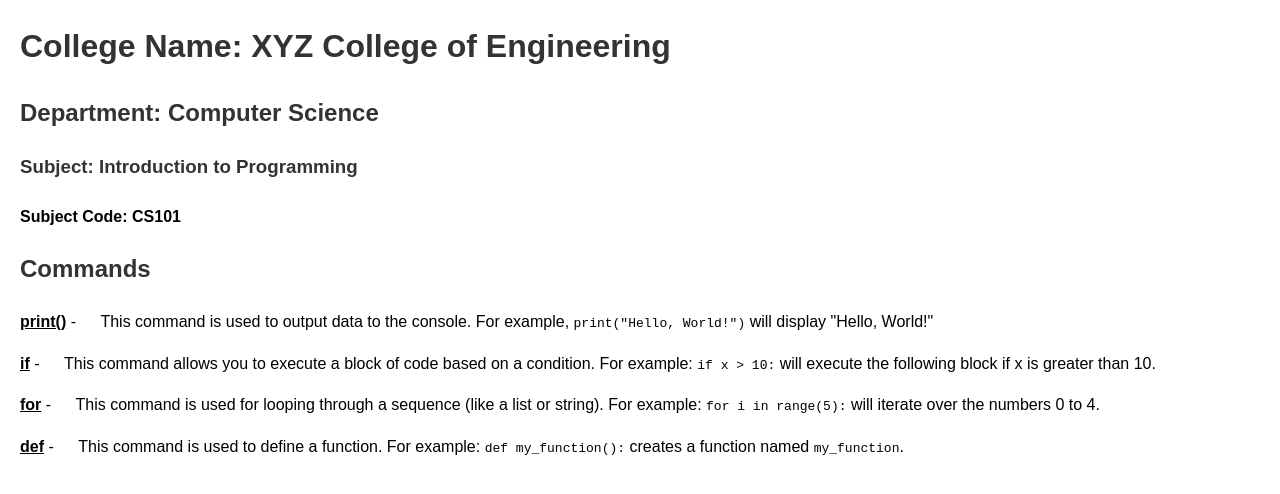
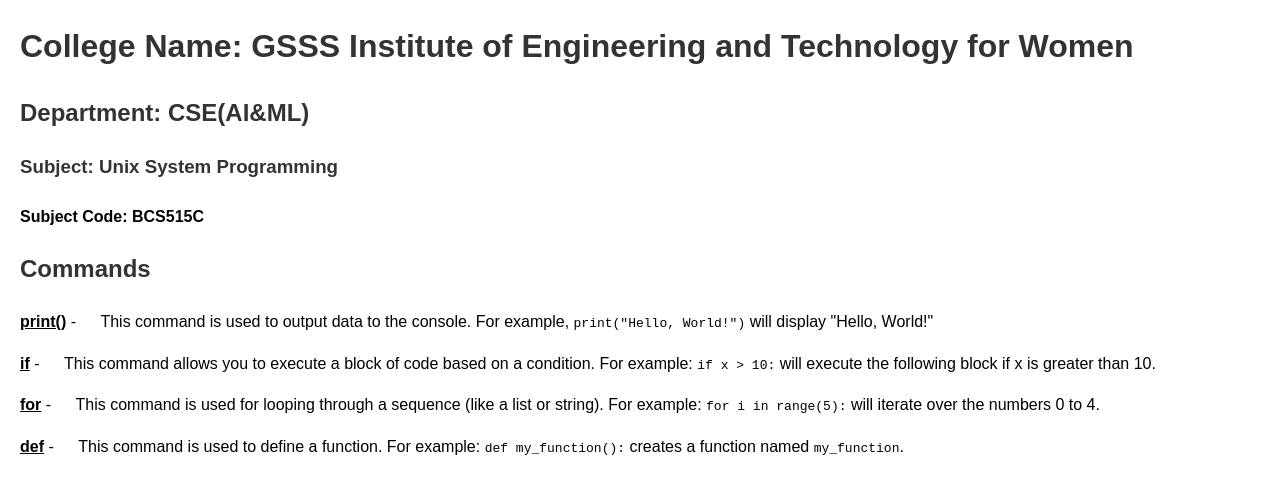
Before and after one commit to harshitha2024-19/webpage, a plain HTML site: page index.html in a window 1280 px wide. Drawn offline with Linux system fonts and the light colour scheme.

Commit message:
Update index.html

```diff
--- a/index.html
+++ b/index.html
@@ -24,10 +24,10 @@
 </head>
 <body>
 
-    <h1>College Name: XYZ College of Engineering</h1>
-    <h2>Department: Computer Science</h2>
-    <h3>Subject: Introduction to Programming</h3>
-    <h4>Subject Code: CS101</h4>
+    <h1>College Name: GSSS Institute of Engineering and Technology for Women</h1>
+    <h2>Department: CSE(AI&ML)</h2>
+    <h3>Subject: Unix System Programming</h3>
+    <h4>Subject Code: BCS515C</h4>
 
     <h2>Commands</h2>
     <p>
```
